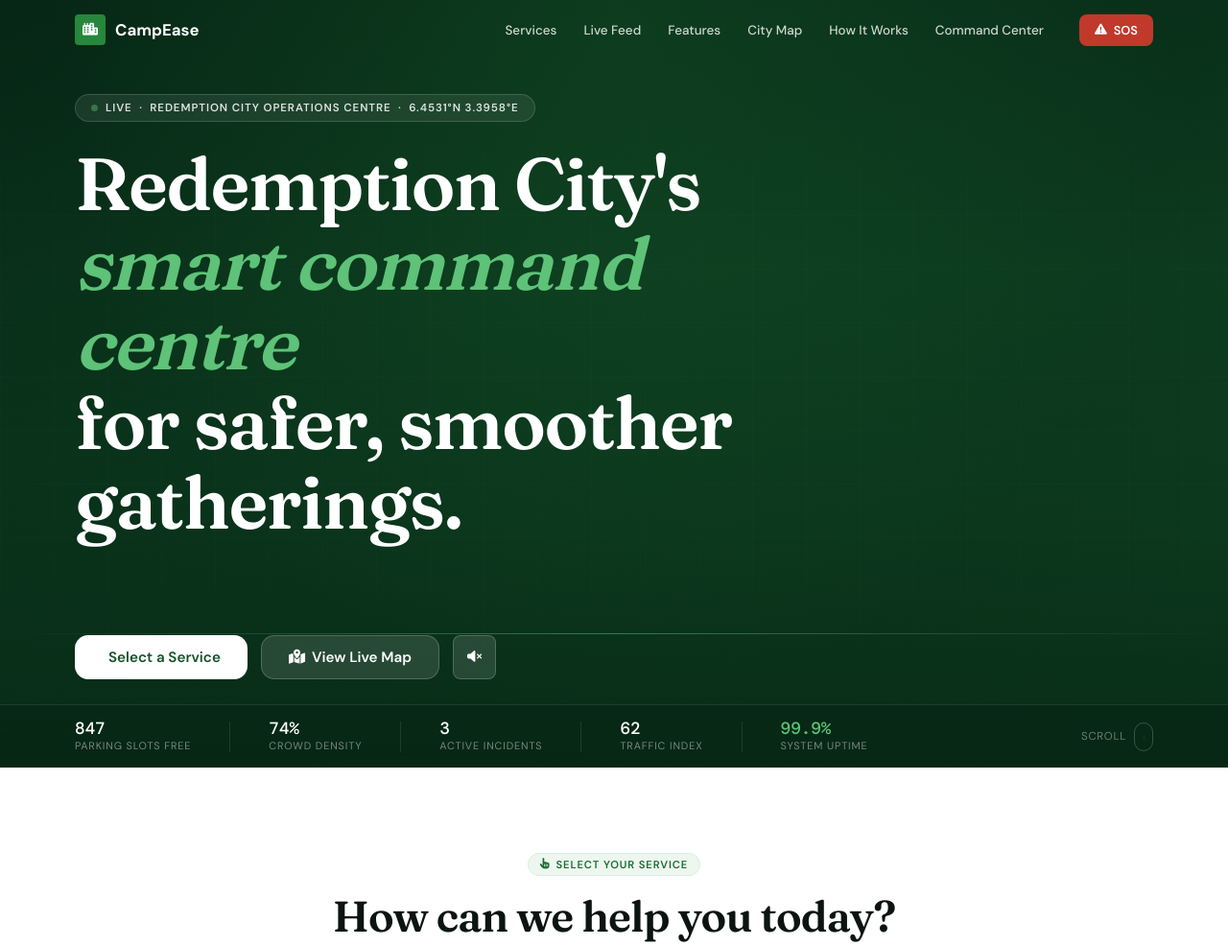
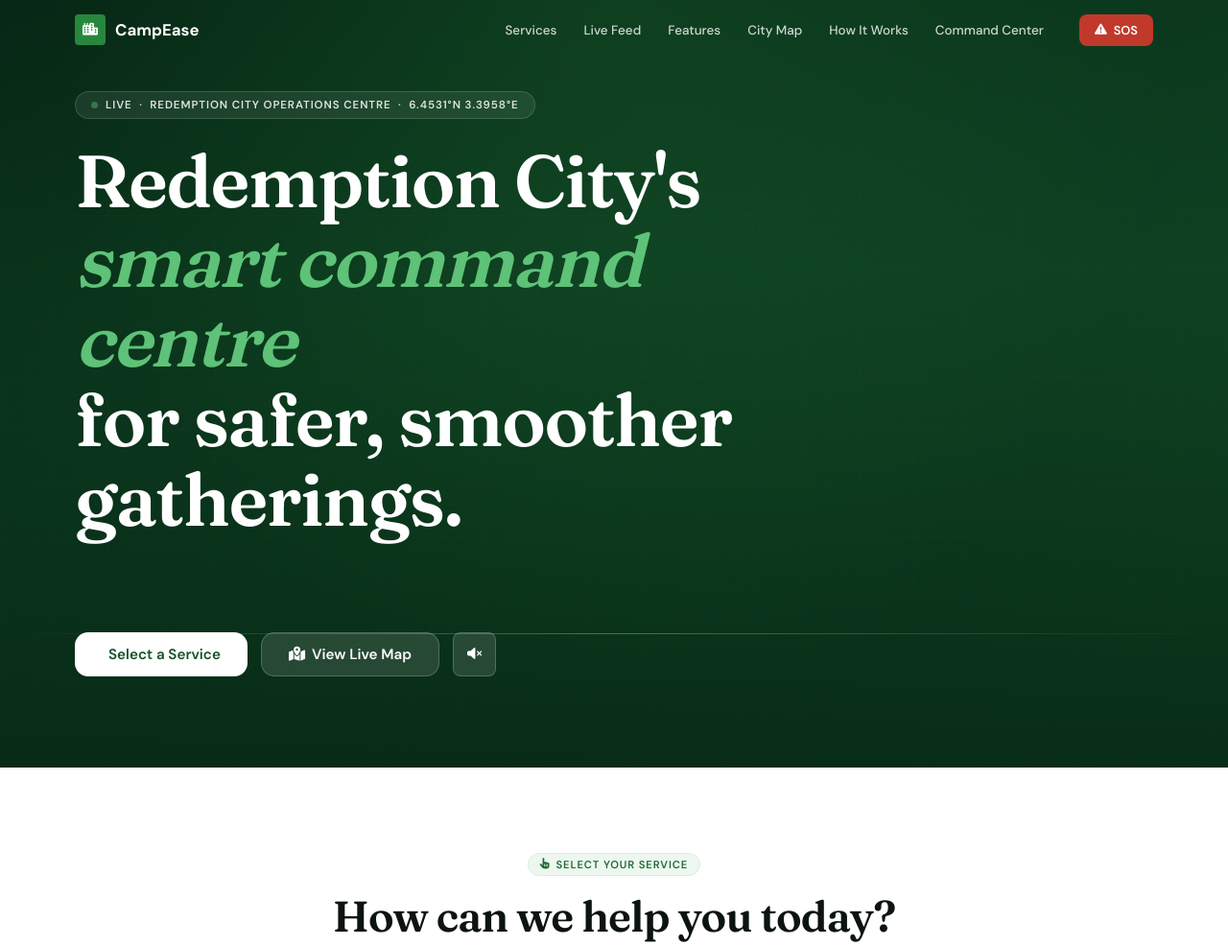
Before and after one commit to codingwhiz-BackendDev/CampyAlly, a Django app: page / in a window 1280 px wide. Shown: the top 986 px of the page at 96% size. Run offline with Django 5.2, Linux system fonts and the light colour scheme.

Commit message:
fixed index

```diff
--- a/static/css/index.css
+++ b/static/css/index.css
@@ -221,6 +221,7 @@ canvas { display: block; }
   position: relative; height: 100vh; min-height: 600px;
   display: flex; flex-direction: column;
   overflow: hidden;
+  margin-top: 0;
 }
 
 /* Video background */
@@ -238,8 +239,8 @@ canvas { display: block; }
   position: absolute; inset: 0; z-index: 1;
   background:
     linear-gradient(to bottom,
-      rgba(6,39,21,.55) 0%,
-      rgba(6,39,21,.3)  35%,
+      rgba(6,39,21,.15) 0%,
+      rgba(6,39,21,.1)  35%,
       rgba(6,39,21,.55) 70%,
       rgba(6,39,21,.88) 100%);
 }
@@ -276,15 +277,16 @@ canvas { display: block; }
 }
 
 .hero-content {
-  position: relative; z-index: 10;
+  position: relative; z-index: 20;
   flex: 1; display: flex; flex-direction: column;
   justify-content: center; align-items: flex-start;
-  padding-top: var(--nav-h);
+  padding-top: 0;
 }
-.hero-content .container { width: 100%; }
+.hero-content .container { width: 100%; position: relative; z-index: 21; padding-top: 80px; }
 
 /* Live badge */
 .hero-badge {
+  position: relative; z-index: 22;
   display: inline-flex; align-items: center; gap: 8px;
   background: rgba(255,255,255,.08); border: 1px solid rgba(255,255,255,.15);
   backdrop-filter: blur(10px);
@@ -302,6 +304,7 @@ canvas { display: block; }
 
 /* Hero headline — large serif for gravitas */
 .hero-headline {
+  position: relative; z-index: 23;
   font-family: var(--font-serif);
   font-size: clamp(2.6rem, 6vw, 5.2rem);
   font-weight: 600;
@@ -319,6 +322,7 @@ canvas { display: block; }
 
 /* Cycling sub-phrases */
 .hero-phrase-wrap {
+  position: relative; z-index: 24;
   height: 2.4em; overflow: hidden; margin-bottom: 36px;
   animation: fadeUp .9s .25s var(--ease-out) both;
 }
@@ -331,14 +335,15 @@ canvas { display: block; }
 }
 
 .hero-btns {
+  position: relative; z-index: 25;
   display: flex; gap: 14px; flex-wrap: wrap;
   animation: fadeUp .9s .35s var(--ease-out) both;
-  margin-bottom: 56px;
+  margin-bottom: 80px;
 }
 
 /* Bottom info strip */
 .hero-strip {
-  position: absolute; bottom: 0; left: 0; right: 0; z-index: 10;
+  position: absolute; bottom: 0; left: 0; right: 0; z-index: 30;
   background: rgba(6,39,21,.7); backdrop-filter: blur(16px);
   border-top: 1px solid rgba(255,255,255,.1);
   padding: 16px 0;
--- a/templates/index.html
+++ b/templates/index.html
@@ -94,43 +94,6 @@
     </div>
   </div>
 
-  <!-- Bottom stats strip -->
-  <div class="hero-strip">
-    <div class="container">
-      <div class="hero-strip-inner">
-        <div class="hs-item">
-          <span class="hs-val" id="liveP">847</span>
-          <span class="hs-label">Parking Slots Free</span>
-        </div>
-        <div class="hs-sep"></div>
-        <div class="hs-item">
-          <span class="hs-val" id="liveC">74%</span>
-          <span class="hs-label">Crowd Density</span>
-        </div>
-        <div class="hs-sep"></div>
-        <div class="hs-item">
-          <span class="hs-val" id="liveE">3</span>
-          <span class="hs-label">Active Incidents</span>
-        </div>
-        <div class="hs-sep"></div>
-        <div class="hs-item">
-          <span class="hs-val" id="liveT">62</span>
-          <span class="hs-label">Traffic Index</span>
-        </div>
-        <div class="hs-sep"></div>
-        <div class="hs-item">
-          <span class="hs-val" style="color:var(--g300)">99.9%</span>
-          <span class="hs-label">System Uptime</span>
-        </div>
-        <div class="hs-scroll">
-          Scroll
-          <div class="hs-scroll-arrow">
-            <div class="hs-scroll-dot"></div>
-          </div>
-        </div>
-      </div>
-    </div>
-  </div>
 </section>
 
 <!-- ═══════════════════════════════════ SERVICES ═══════════════════════════════════ -->
```
